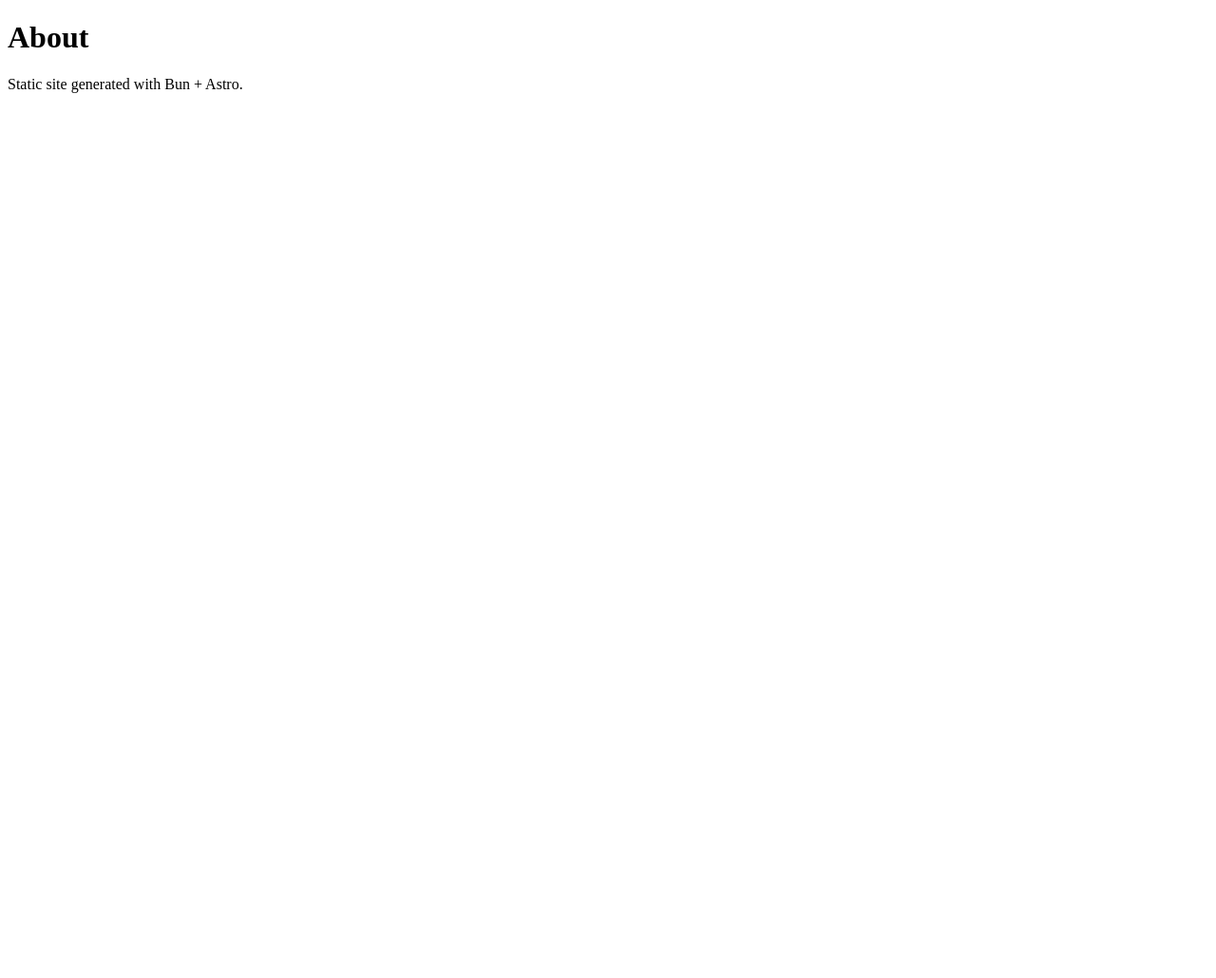
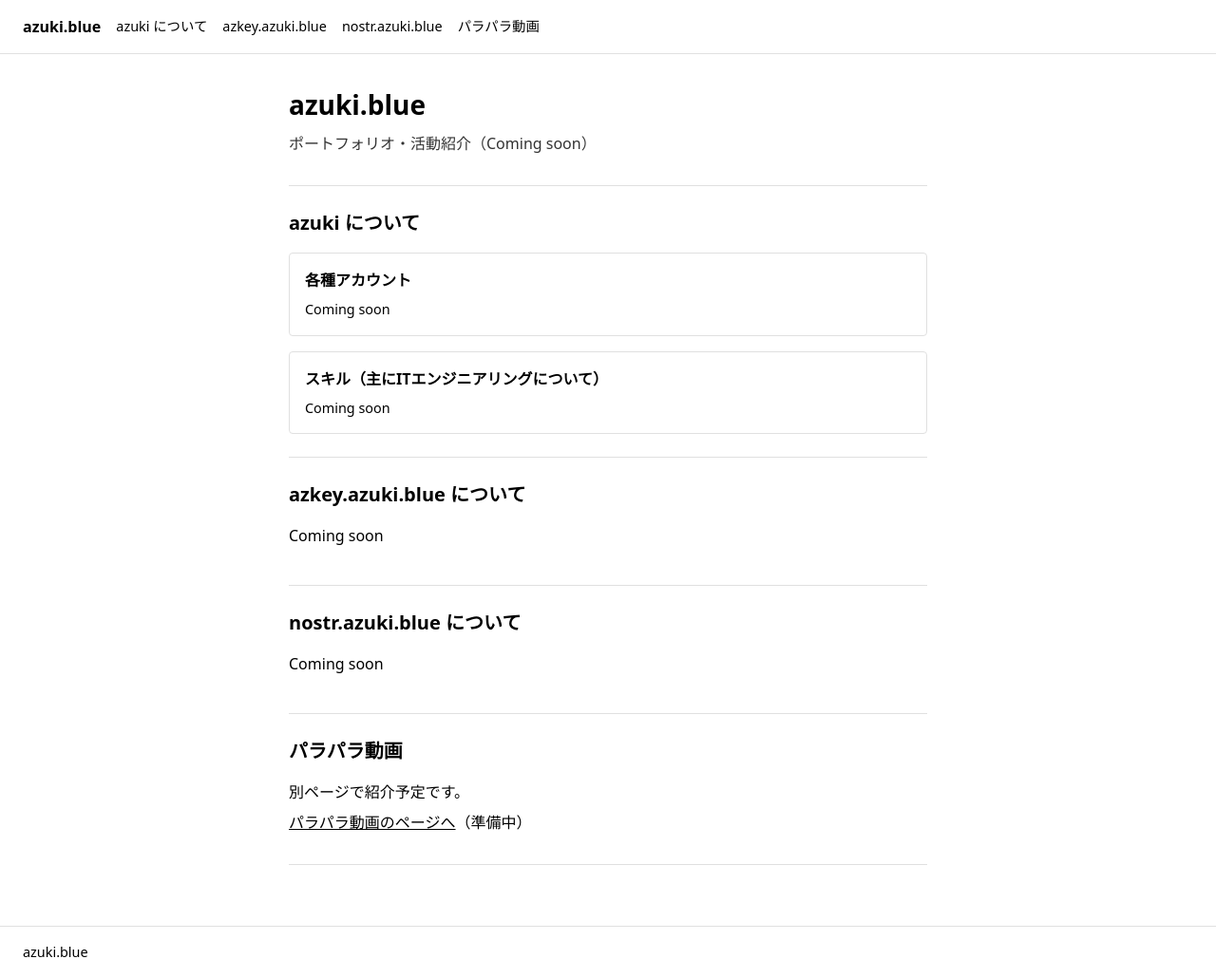
Before and after one commit to azuki774/about, an Astro site in the folder about/: page / in a window 1280 px wide. Shown: the whole page at 95% size. Before the commit the page ends 800 px from the top, so only its background shows below. Built offline with nearby package versions, Linux system fonts and the light colour scheme; Astro itself is replaced by a stand-in of ours.

Commit message:
feat: add portfolio skeleton page
- BaseLayout: header (azuki.blue), nav, footer, global CSS reset
- Section.astro: reusable section component (title, id)
- index: hero, about (accounts/skills), azkey, nostr, parapara link to /paravi

Made-with: Cursor

```diff
--- /dev/null
+++ b/about/src/components/Section.astro
@@ -0,0 +1,25 @@
+---
+interface Props {
+  title: string;
+  id: string;
+}
+const { title, id } = Astro.props;
+---
+<section id={id}>
+  <h2>{title}</h2>
+  <slot />
+</section>
+
+<style>
+  section {
+    padding: 1.5rem 0;
+    border-bottom: 1px solid var(--border-color, #e0e0e0);
+  }
+  section:last-of-type {
+    border-bottom: none;
+  }
+  h2 {
+    margin: 0 0 1rem;
+    font-size: 1.25rem;
+  }
+</style>
--- a/about/src/layouts/BaseLayout.astro
+++ b/about/src/layouts/BaseLayout.astro
@@ -13,6 +13,69 @@ const { title } = Astro.props;
     <title>{title}</title>
   </head>
   <body>
+    <header class="site-header">
+      <a href="/" class="site-title">azuki.blue</a>
+      <nav class="site-nav">
+        <a href="#about">azuki について</a>
+        <a href="#azkey">azkey.azuki.blue</a>
+        <a href="#nostr">nostr.azuki.blue</a>
+        <a href="/paravi/">パラパラ動画</a>
+      </nav>
+    </header>
     <slot />
+    <footer class="site-footer">
+      <p>azuki.blue</p>
+    </footer>
   </body>
 </html>
+
+<style is:global>
+  *,
+  *::before,
+  *::after {
+    box-sizing: border-box;
+  }
+  body {
+    margin: 0;
+    font-family: system-ui, -apple-system, sans-serif;
+    line-height: 1.5;
+  }
+</style>
+
+<style>
+  .site-header {
+    padding: 1rem 1.5rem;
+    border-bottom: 1px solid var(--border-color, #e0e0e0);
+    display: flex;
+    flex-wrap: wrap;
+    align-items: center;
+    gap: 1rem;
+  }
+  .site-title {
+    font-weight: bold;
+    text-decoration: none;
+    color: inherit;
+  }
+  .site-nav {
+    display: flex;
+    flex-wrap: wrap;
+    gap: 1rem;
+  }
+  .site-nav a {
+    text-decoration: none;
+    color: inherit;
+    font-size: 0.9rem;
+  }
+  .site-nav a:hover {
+    text-decoration: underline;
+  }
+  .site-footer {
+    padding: 1rem 1.5rem;
+    border-top: 1px solid var(--border-color, #e0e0e0);
+    margin-top: 2rem;
+    font-size: 0.9rem;
+  }
+  .site-footer p {
+    margin: 0;
+  }
+</style>
--- a/about/src/pages/index.astro
+++ b/about/src/pages/index.astro
@@ -1,10 +1,90 @@
 ---
 import BaseLayout from "../layouts/BaseLayout.astro";
+import Section from "../components/Section.astro";
 ---
 
-<BaseLayout title="About">
-  <main>
-    <h1>About</h1>
-    <p>Static site generated with Bun + Astro.</p>
+<BaseLayout title="azuki.blue - ポートフォリオ">
+  <main class="portfolio-main">
+    <section id="hero" class="hero">
+      <h1>azuki.blue</h1>
+      <p class="hero-catch">ポートフォリオ・活動紹介（Coming soon）</p>
+    </section>
+
+    <Section id="about" title="azuki について">
+      <div class="subsection">
+        <h3>各種アカウント</h3>
+        <p>Coming soon</p>
+      </div>
+      <div class="subsection">
+        <h3>スキル（主にITエンジニアリングについて）</h3>
+        <p>Coming soon</p>
+      </div>
+    </Section>
+
+    <Section id="azkey" title="azkey.azuki.blue について">
+      <p>Coming soon</p>
+    </Section>
+
+    <Section id="nostr" title="nostr.azuki.blue について">
+      <p>Coming soon</p>
+    </Section>
+
+    <section id="parapara" class="parapara-section">
+      <h2>パラパラ動画</h2>
+      <p>別ページで紹介予定です。</p>
+      <p><a href="/paravi/">パラパラ動画のページへ</a>（準備中）</p>
+    </section>
   </main>
 </BaseLayout>
+
+<style>
+  .portfolio-main {
+    max-width: 720px;
+    margin: 0 auto;
+    padding: 0 1.5rem 2rem;
+  }
+  .hero {
+    padding: 2rem 0;
+    border-bottom: 1px solid var(--border-color, #e0e0e0);
+  }
+  .hero h1 {
+    margin: 0 0 0.5rem;
+    font-size: 1.75rem;
+  }
+  .hero-catch {
+    margin: 0;
+    opacity: 0.8;
+  }
+  .subsection {
+    margin-bottom: 1rem;
+    padding: 1rem;
+    border: 1px solid var(--border-color, #e0e0e0);
+    border-radius: 4px;
+  }
+  .subsection:last-child {
+    margin-bottom: 0;
+  }
+  .subsection h3 {
+    margin: 0 0 0.5rem;
+    font-size: 1rem;
+    font-weight: 600;
+  }
+  .subsection p {
+    margin: 0;
+    font-size: 0.9rem;
+  }
+  .parapara-section {
+    padding: 1.5rem 0;
+    border-bottom: 1px solid var(--border-color, #e0e0e0);
+  }
+  .parapara-section h2 {
+    margin: 0 0 1rem;
+    font-size: 1.25rem;
+  }
+  .parapara-section p {
+    margin: 0 0 0.5rem;
+  }
+  .parapara-section a {
+    color: inherit;
+  }
+</style>
```
